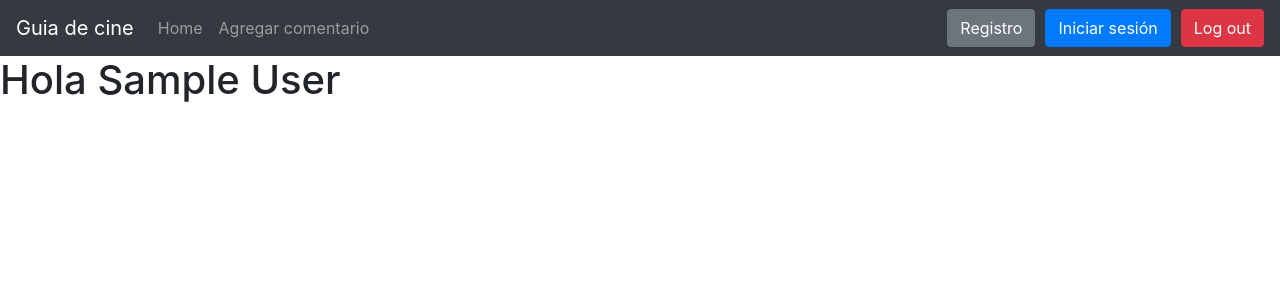
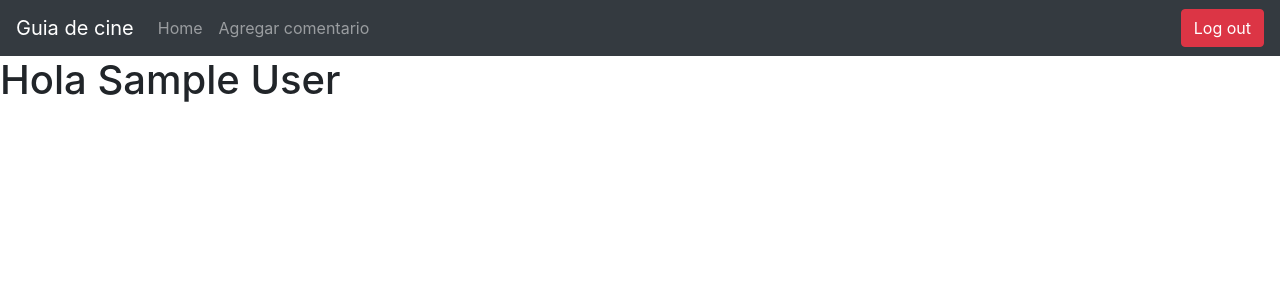
Before and after one commit to sobraljuanpa/tallerProg, a PHP site: page /index.php in a window 1280 px wide. Shown: the top 300 px of the page. Run offline with PHP 8.4, Linux system fonts and the light colour scheme; the visitor is signed in with stand-in values (Sample User, id 1); some libraries are stand-ins or nearby versions.

Commit message:
Botones funcionando en funcion de si hay un usuario logeado

```diff
--- a/index.php
+++ b/index.php
@@ -26,18 +26,22 @@
         </li>
       </ul>
     </div>
-
-    <button type="button" class="btn btn-secondary" style="margin-left: 10px;">Registro</button>
-    <a href="loginPage.php"><button type="button" class="btn btn-primary" style="margin-left: 10px;">Iniciar sesión</button></a>
-    <a href="doLogout.php"><button type="button" class="btn btn-danger" style="margin-left: 10px;">Log out</button></a>
-
-    </nav>
     <?php
+      session_start();
+      if (isset($_SESSION["loggedUser"])) {
+        echo('<a href="doLogout.php"><button type="button" class="btn btn-danger" style="margin-left: 10px;">Log out</button></a>');
+      } else {
+        echo('<button type="button" class="btn btn-secondary" style="margin-left: 10px;">Registro</button>');
+        echo('<a href="loginPage.php"><button type="button" class="btn btn-primary" style="margin-left: 10px;">Iniciar sesión</button></a>');
+      }
+    ?>
+  </nav>
+  <?php
     session_start();
     if (isset($_SESSION["loggedUser"])) {
       $user = $_SESSION["loggedUser"];
       echo('<h1>Hola ' . $user["name"] . '</h1>');
     }
-    ?>
+  ?>
 </body>
 </html>
```
